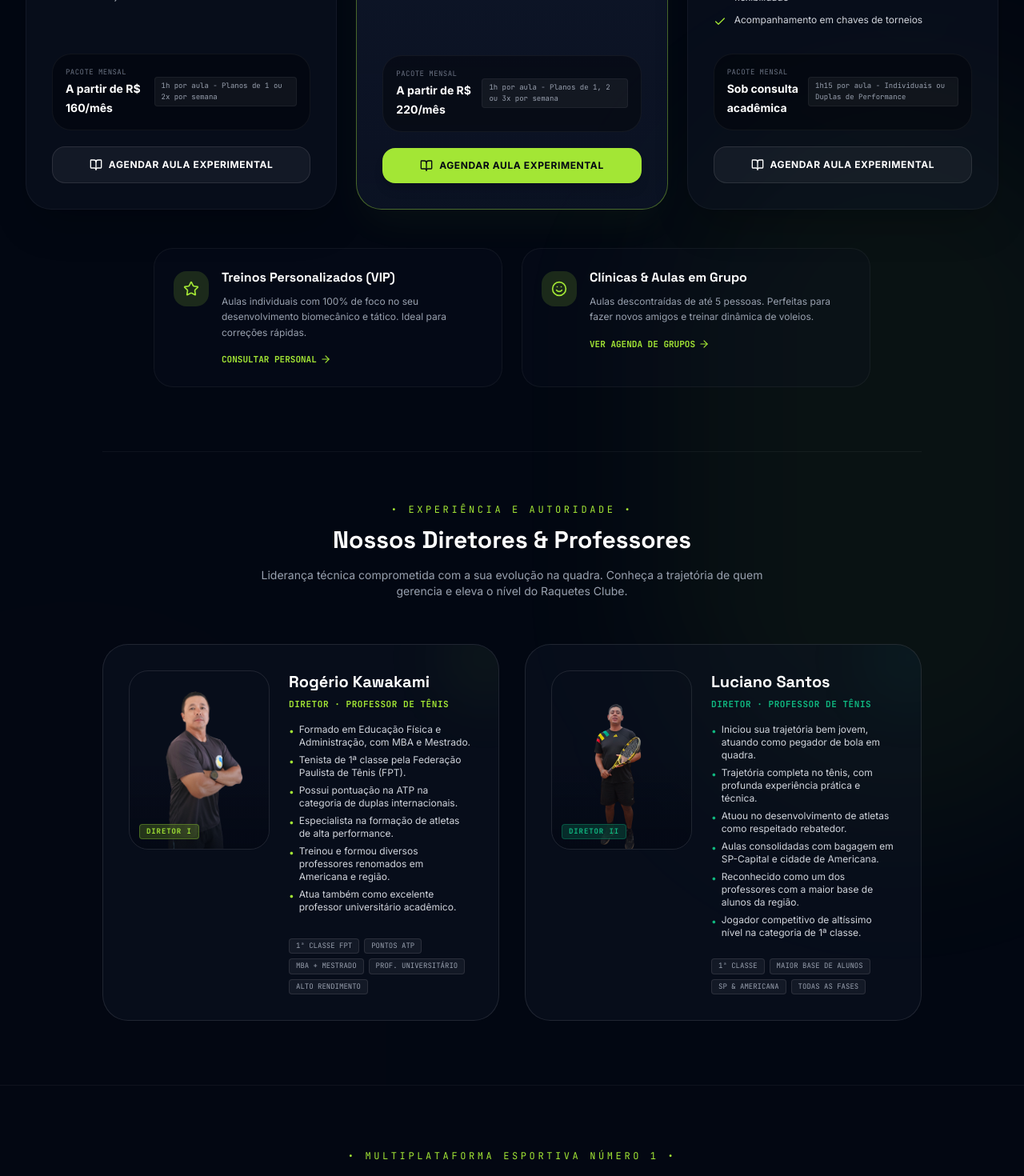
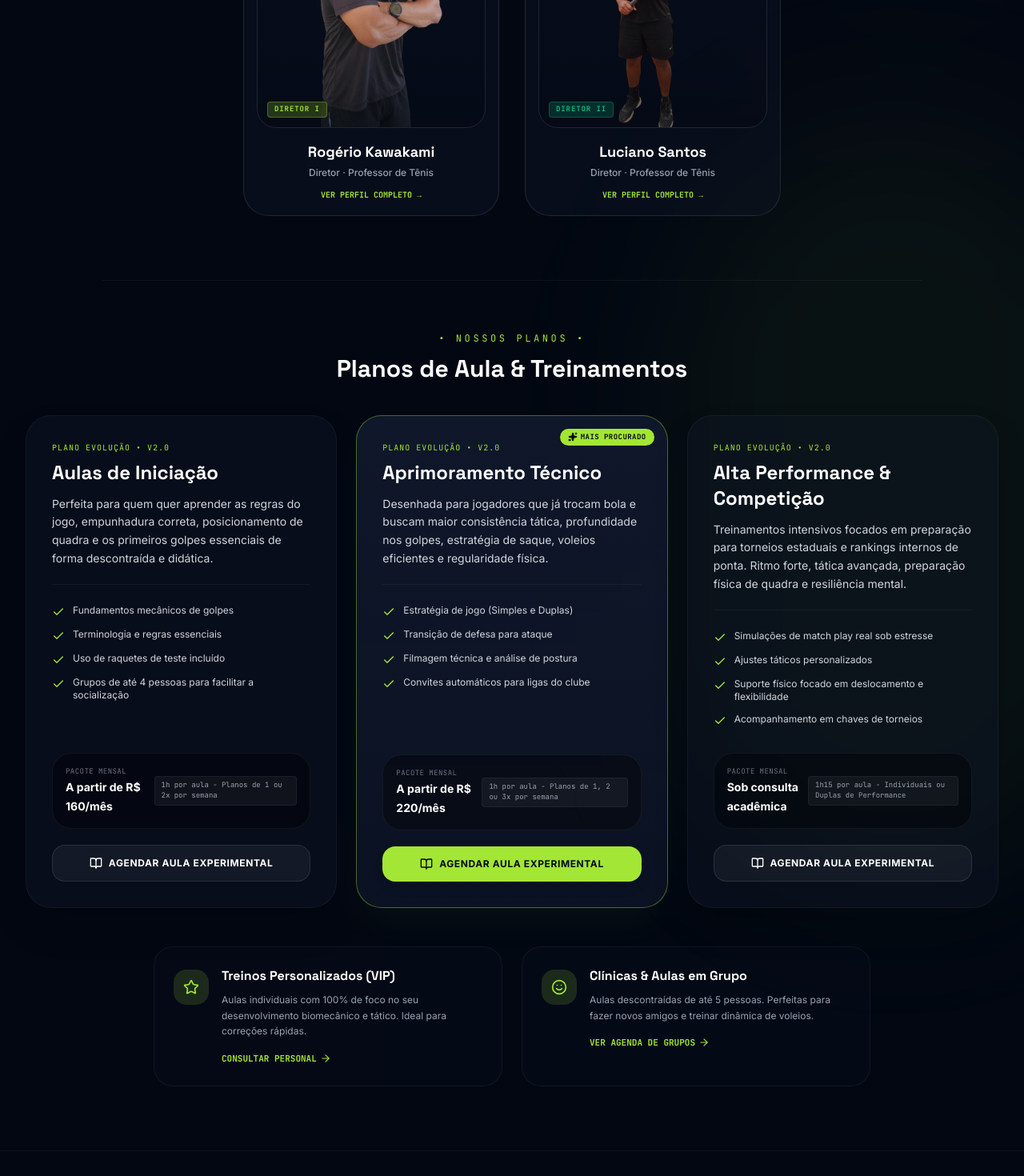
Before and after one commit to raquetesclube20/raquetesclube, a React (Vite) app: page / in a window 1280 px wide. Shown: the part 6200-7670 px from the top of the page at 80% size. Built offline with nearby package versions, Linux system fonts and the light colour scheme.

Commit message:
Reposition teacher section to top and refactor cards to open detailed profiles in interactive modals

```diff
--- a/src/components/AulasProfessores.tsx
+++ b/src/components/AulasProfessores.tsx
@@ -1,14 +1,55 @@
 import { useState } from "react";
 import { COACHING_PLANS } from "../data";
 import { CoachingPlan } from "../types";
-import { motion } from "motion/react";
-import { Check, Calendar, MessageCircle, HelpCircle, Star, Sparkles, Smile, ArrowRight, BookOpen } from "lucide-react";
+import { motion, AnimatePresence } from "motion/react";
+import { Check, Calendar, MessageCircle, HelpCircle, Star, Sparkles, Smile, ArrowRight, BookOpen, X } from "lucide-react";
 import rogerioImg from "../../assets/rogerio.png";
 import lucianoImg from "../../assets/luciano.png";
 
-
 export default function AulasProfessores() {
   const [selectedPlanLevel, setSelectedPlanLevel] = useState<string>("Iniciação");
+  const [activeTeacher, setActiveTeacher] = useState<any | null>(null);
+
+  const TEACHERS = [
+    {
+      id: "rogerio",
+      name: "Rogério Kawakami",
+      title: "Diretor · Professor de Tênis",
+      label: "DIRETOR I",
+      image: rogerioImg,
+      badgeColor: "text-court-neon bg-court-neon/20 border-court-neon/30",
+      hoverColor: "hover:border-court-neon/30",
+      radialColor: "bg-court-neon/5 group-hover:bg-court-neon/10",
+      bullets: [
+        "Formado em Educação Física e Administração, com MBA e Mestrado.",
+        "Tenista de 1ª classe pela Federação Paulista de Tênis (FPT).",
+        "Possui pontuação na ATP na categoria de duplas internacionais.",
+        "Especialista na formação de atletas de alta performance.",
+        "Treinou e formou diversos professores renomados em Americana e região.",
+        "Atua também como excelente professor universitário acadêmico."
+      ],
+      tags: ["1ª classe FPT", "Pontos ATP", "MBA + Mestrado", "Prof. universitário", "Alto rendimento"]
+    },
+    {
+      id: "luciano",
+      name: "Luciano Santos",
+      title: "Diretor · Professor de Tênis",
+      label: "DIRETOR II",
+      image: lucianoImg,
+      badgeColor: "text-court-emerald bg-court-emerald/20 border-court-emerald/30",
+      hoverColor: "hover:border-court-emerald/30",
+      radialColor: "bg-court-emerald/5 group-hover:bg-court-emerald/10",
+      bullets: [
+        "Iniciou sua trajetória bem jovem, atuando como pegador de bola em quadra.",
+        "Trajetória completa no tênis, com profunda experiência prática e técnica.",
+        "Atuou no desenvolvimento de atletas como respeitado rebatedor.",
+        "Aulas consolidadas com bagagem em SP-Capital e cidade de Americana.",
+        "Reconhecido como um dos professores com a maior base de alunos da região.",
+        "Jogador competitivo de altíssimo nível na categoria de 1ª classe."
+      ],
+      tags: ["1ª classe", "Maior base de alunos", "SP & Americana", "Todas as fases"]
+    }
+  ];
 
   const otherSpecialties = [
     {
@@ -47,8 +88,78 @@ export default function AulasProfessores() {
             Nossa Academia de <span className="text-gradient-neon font-extrabold">Aulas & Treinos</span>
           </h2>
           <p className="text-gray-300 text-sm md:text-base">
-            Professores credenciados e experientes prontos para impulsionar seu jogo sob qualquer modalidade de raquete ou areia. Encontre a turma perfecta!
+            Professores credenciados e experientes prontos para impulsionar seu jogo sob qualquer modalidade de raquete ou areia. Encontre a turma perfeita!
           </p>
+        </div>
+
+        {/* Directors & Teachers Section (Moved Up!) */}
+        <div className="mb-20 max-w-5xl mx-auto">
+          <div className="text-center max-w-2xl mx-auto mb-10">
+            <span className="text-xs font-mono tracking-[0.3em] text-court-neon uppercase block mb-3">
+              • EXPERIÊNCIA E AUTORIDADE •
+            </span>
+            <h3 className="font-display font-black text-2xl sm:text-3xl text-white mb-4">
+              Nossos Diretores & Professores
+            </h3>
+            <p className="text-gray-400 text-xs sm:text-sm">
+              Clique na foto de cada diretor para conhecer sua trajetória profissional, formação e especialidades.
+            </p>
+          </div>
+
+          <div className="grid grid-cols-1 sm:grid-cols-2 gap-8 max-w-2xl mx-auto justify-center">
+            {TEACHERS.map((teacher) => (
+              <motion.div
+                key={teacher.id}
+                initial={{ opacity: 0, y: 15 }}
+                whileInView={{ opacity: 1, y: 0 }}
+                viewport={{ once: true }}
+                transition={{ duration: 0.4 }}
+                onClick={() => setActiveTeacher(teacher)}
+                className={`bg-panel-dark/40 border border-white/10 rounded-3xl p-4 text-center cursor-pointer relative overflow-hidden group hover:scale-[1.02] transition-all duration-300 ${teacher.hoverColor}`}
+              >
+                {/* Decorative radial spot */}
+                <div className={`absolute -top-10 -right-10 w-28 h-28 rounded-full blur-2xl pointer-events-none transition-colors ${teacher.radialColor}`} />
+
+                {/* Portrait Image */}
+                <div className="w-full aspect-[4/5] rounded-2xl overflow-hidden border border-white/10 relative mb-4">
+                  <img
+                    src={teacher.image}
+                    alt={teacher.name}
+                    className="w-full h-full object-cover transition-transform duration-500 group-hover:scale-105"
+                    referrerPolicy="no-referrer"
+                  />
+                  <div className="absolute inset-0 bg-gradient-to-t from-dark-bg/80 via-transparent to-transparent opacity-60" />
+                  <span className={`absolute bottom-3 left-3 backdrop-blur-md text-[9px] font-mono tracking-widest font-bold uppercase py-0.5 px-2 border rounded ${teacher.badgeColor}`}>
+                    {teacher.label}
+                  </span>
+                </div>
+
+                {/* Info */}
+                <h4 className="font-display font-black text-lg text-white group-hover:text-court-neon transition-colors">
+                  {teacher.name}
+                </h4>
+                <p className="text-gray-400 text-xs mt-1 font-medium">
+                  {teacher.title}
+                </p>
+
+                <span className="inline-flex items-center gap-1 text-[10px] font-mono text-court-neon font-bold uppercase mt-3 hover:translate-x-0.5 transition-transform">
+                  Ver Perfil Completo →
+                </span>
+              </motion.div>
+            ))}
+          </div>
+        </div>
+
+        {/* Divider */}
+        <div className="border-t border-white/5 my-16 max-w-5xl mx-auto" />
+
+        <div className="text-center max-w-2xl mx-auto mb-10">
+          <span className="text-xs font-mono tracking-[0.3em] text-court-neon uppercase block mb-3">
+            • NOSSOS PLANOS •
+          </span>
+          <h3 className="font-display font-black text-2xl sm:text-3xl text-white mb-4">
+            Planos de Aula & Treinamentos
+          </h3>
         </div>
 
         {/* Major Grid: Main Progressive Levels */}
@@ -125,7 +236,7 @@ export default function AulasProfessores() {
         </div>
 
         {/* Specialized and Custom Formats Row (Bento Bottom Grid) */}
-        <div className="grid grid-cols-1 md:grid-cols-2 gap-6 max-w-4xl mx-auto mb-20">
+        <div className="grid grid-cols-1 md:grid-cols-2 gap-6 max-w-4xl mx-auto">
           {otherSpecialties.map((spec, idx) => {
             const SpecIcon = spec.icon;
             return (
@@ -156,84 +267,66 @@ export default function AulasProfessores() {
           })}
         </div>
 
-        {/* NEW SECTION: Directors & Coach CV Profiles */}
-        <div className="border-t border-white/5 pt-16 max-w-5xl mx-auto">
-          <div className="text-center max-w-2xl mx-auto mb-14">
-            <span className="text-xs font-mono tracking-[0.3em] text-court-neon uppercase block mb-3">
-              • EXPERIÊNCIA E AUTORIDADE •
+      </div>
+
+      {/* Teacher Detail Modal */}
+      <AnimatePresence>
+        {activeTeacher && (
+          <motion.div
+            initial={{ opacity: 0 }}
+            animate={{ opacity: 1 }}
+            exit={{ opacity: 0 }}
+            onClick={() => setActiveTeacher(null)}
+            className="fixed inset-0 z-50 flex items-center justify-center p-4 bg-black/85 backdrop-blur-sm"
+          >
+            <motion.div
+              initial={{ scale: 0.95, y: 15, opacity: 0 }}
+              animate={{ scale: 1, y: 0, opacity: 1 }}
+              exit={{ scale: 0.95, y: 15, opacity: 0 }}
+              className="relative w-full max-w-2xl bg-panel-dark border border-white/10 rounded-3xl p-6 sm:p-8 overflow-hidden shadow-2xl text-left"
+              onClick={(e) => e.stopPropagation()}
+            >
+              <button
+                onClick={() => setActiveTeacher(null)}
+                className="absolute top-4 right-4 p-2 rounded-xl text-gray-400 hover:text-white bg-white/5 hover:bg-white/10 transition-colors border border-white/5"
+              >
+                <X className="w-4 h-4" />
+              </button>
+
+              <div className="flex flex-col sm:flex-row gap-6 items-start">
+                {/* Photo in Modal */}
+                <div className="w-full sm:w-48 aspect-[4/5] sm:h-64 rounded-2xl overflow-hidden shrink-0 border border-white/10 relative">
+                  <img
+                    src={activeTeacher.image}
+                    alt={activeTeacher.name}
+                    className="w-full h-full object-cover"
+                  />
+                  <div className="absolute inset-0 bg-gradient-to-t from-dark-bg/85 via-transparent to-transparent opacity-80" />
+                  <span className={`absolute bottom-3 left-3 backdrop-blur-md text-[9px] font-mono tracking-widest font-bold uppercase py-0.5 px-2 border rounded ${activeTeacher.badgeColor}`}>
+                    {activeTeacher.label}
                   </span>
-            <h3 className="font-display font-black text-2xl sm:text-3xl text-white mb-4">
-              Nossos Diretores & Professores
-            </h3>
-            <p className="text-gray-400 text-xs sm:text-sm">
-              Liderança técnica comprometida com a sua evolução na quadra. Conheça a trajetória de quem gerencia e eleva o nível do Raquetes Clube.
+                </div>
+
+                {/* CV Content in Modal */}
+                <div className="flex-grow space-y-4">
+                  <div>
+                    <h3 className="font-display font-black text-2xl text-white">{activeTeacher.name}</h3>
+                    <p className="text-xs font-mono tracking-wider font-bold text-court-neon uppercase mt-1">
+                      {activeTeacher.title}
                     </p>
                   </div>
 
-          <div className="grid grid-cols-1 lg:grid-cols-2 gap-8">
-            {/* Rogério Kawakami Card */}
-            <motion.div
-              initial={{ opacity: 0, x: -20 }}
-              whileInView={{ opacity: 1, x: 0 }}
-              viewport={{ once: true }}
-              transition={{ duration: 0.5 }}
-              className="bg-panel-dark/40 border border-white/10 rounded-3xl p-6 sm:p-8 text-left flex flex-col sm:flex-row gap-6 items-start relative overflow-hidden group hover:border-court-neon/30 transition-all duration-300"
-            >
-              {/* Decorative radial spot */}
-              <div className="absolute -top-10 -right-10 w-28 h-28 bg-court-neon/5 rounded-full blur-2xl pointer-events-none group-hover:bg-court-neon/10 transition-colors" />
+                  <ul className="space-y-2 text-xs text-gray-300 border-t border-b border-white/5 py-4">
+                    {activeTeacher.bullets.map((bullet: string, idx: number) => (
+                      <li key={idx} className="flex items-start gap-2">
+                        <span className="text-court-neon mt-0.5 shrink-0">•</span>
+                        <span>{bullet}</span>
+                      </li>
+                    ))}
+                  </ul>
 
-              {/* Portrait Image */}
-              <div className="w-full sm:w-44 h-56 rounded-2xl overflow-hidden shrink-0 border border-white/10 relative">
-                <img
-                  src={rogerioImg}
-                  alt="Rogério Kawakami"
-                  className="w-full h-full object-cover transition-transform duration-500 group-hover:scale-105"
-                  referrerPolicy="no-referrer"
-                />
-                <div className="absolute inset-0 bg-gradient-to-t from-dark-bg/85 via-transparent to-transparent opacity-80" />
-                <span className="absolute bottom-3 left-3 bg-court-neon/20 backdrop-blur-md text-[9px] font-mono tracking-widest text-court-neon font-bold uppercase py-0.5 px-2 border border-court-neon/30 rounded">
-                  DIRETOR I
-                </span>
-              </div>
-
-              {/* CV Body */}
-              <div className="flex-grow flex flex-col justify-between h-full space-y-4">
-                <div>
-                  <h4 className="font-display font-black text-xl text-white">Rogério Kawakami</h4>
-                  <span className="text-[11px] font-mono tracking-wider font-bold text-court-neon uppercase">Diretor · Professor de Tênis</span>
-
-                  {/* CV bullets */}
-                  <ul className="space-y-1.5 mt-3.5 text-xs text-gray-300">
-                    <li className="flex items-start gap-1.5">
-                      <span className="text-court-neon mt-0.5">•</span>
-                      <span>Formado em Educação Física e Administração, com MBA e Mestrado.</span>
-                    </li>
-                    <li className="flex items-start gap-1.5">
-                      <span className="text-court-neon mt-0.5">•</span>
-                      <span>Tenista de 1ª classe pela Federação Paulista de Tênis (FPT).</span>
-                    </li>
-                    <li className="flex items-start gap-1.5">
-                      <span className="text-court-neon mt-0.5">•</span>
-                      <span>Possui pontuação na ATP na categoria de duplas internacionais.</span>
-                    </li>
-                    <li className="flex items-start gap-1.5">
-                      <span className="text-court-neon mt-0.5">•</span>
-                      <span>Especialista na formação de atletas de alta performance.</span>
-                    </li>
-                    <li className="flex items-start gap-1.5">
-                      <span className="text-court-neon mt-0.5">•</span>
-                      <span>Treinou e formou diversos professores renomados em Americana e região.</span>
-                    </li>
-                    <li className="flex items-start gap-1.5">
-                      <span className="text-court-neon mt-0.5">•</span>
-                      <span>Atua também como excelente professor universitário acadêmico.</span>
-                    </li>
-                  </ul>
-                </div>
-
-                {/* Badges/Tags */}
                   <div className="flex flex-wrap gap-1.5 pt-2">
-                  {["1ª classe FPT", "Pontos ATP", "MBA + Mestrado", "Prof. universitário", "Alto rendimento"].map(tag => (
+                    {activeTeacher.tags.map((tag: string) => (
                       <span
                         key={tag}
                         className="bg-white/5 border border-white/10 text-gray-400 text-[9px] font-mono uppercase px-2 py-0.5 rounded"
@@ -243,85 +336,11 @@ export default function AulasProfessores() {
                     ))}
                   </div>
                 </div>
-            </motion.div>
-
-            {/* Luciano Santos Card */}
-            <motion.div
-              initial={{ opacity: 0, x: 20 }}
-              whileInView={{ opacity: 1, x: 0 }}
-              viewport={{ once: true }}
-              transition={{ duration: 0.5 }}
-              className="bg-panel-dark/40 border border-white/10 rounded-3xl p-6 sm:p-8 text-left flex flex-col sm:flex-row gap-6 items-start relative overflow-hidden group hover:border-court-emerald/30 transition-all duration-300"
-            >
-              {/* Decorative radial spot */}
-              <div className="absolute -top-10 -right-10 w-28 h-28 bg-court-emerald/5 rounded-full blur-2xl pointer-events-none group-hover:bg-court-emerald/10 transition-colors" />
-
-              {/* Portrait Image */}
-              <div className="w-full sm:w-44 h-56 rounded-2xl overflow-hidden shrink-0 border border-white/10 relative">
-                <img
-                  src={lucianoImg}
-                  alt="Luciano Santos"
-                  className="w-full h-full object-cover transition-transform duration-500 group-hover:scale-105"
-                  referrerPolicy="no-referrer"
-                />
-                <div className="absolute inset-0 bg-gradient-to-t from-dark-bg/85 via-transparent to-transparent opacity-80" />
-                <span className="absolute bottom-3 left-3 bg-court-emerald/20 backdrop-blur-md text-[9px] font-mono tracking-widest text-court-emerald font-bold uppercase py-0.5 px-2 border border-court-emerald/30 rounded">
-                  DIRETOR II
-                </span>
-              </div>
-
-              {/* CV Body */}
-              <div className="flex-grow flex flex-col justify-between h-full space-y-4">
-                <div>
-                  <h4 className="font-display font-black text-xl text-white">Luciano Santos</h4>
-                  <span className="text-[11px] font-mono tracking-wider font-bold text-court-emerald uppercase">Diretor · Professor de Tênis</span>
-
-                  {/* CV bullets */}
-                  <ul className="space-y-1.5 mt-3.5 text-xs text-gray-300">
-                    <li className="flex items-start gap-1.5">
-                      <span className="text-court-emerald mt-0.5">•</span>
-                      <span>Iniciou sua trajetória bem jovem, atuando como pegador de bola em quadra.</span>
-                    </li>
-                    <li className="flex items-start gap-1.5">
-                      <span className="text-court-emerald mt-0.5">•</span>
-                      <span>Trajetória completa no tênis, com profunda experiência prática e técnica.</span>
-                    </li>
-                    <li className="flex items-start gap-1.5">
-                      <span className="text-court-emerald mt-0.5">•</span>
-                      <span>Atuou no desenvolvimento de atletas como respeitado rebatedor.</span>
-                    </li>
-                    <li className="flex items-start gap-1.5">
-                      <span className="text-court-emerald mt-0.5">•</span>
-                      <span>Aulas consolidadas com bagagem em SP-Capital e cidade de Americana.</span>
-                    </li>
-                    <li className="flex items-start gap-1.5">
-                      <span className="text-court-emerald mt-0.5">•</span>
-                      <span>Reconhecido como um dos professores com a maior base de alunos da região.</span>
-                    </li>
-                    <li className="flex items-start gap-1.5">
-                      <span className="text-court-emerald mt-0.5">•</span>
-                      <span>Jogador competitivo de altíssimo nível na categoria de 1ª classe.</span>
-                    </li>
-                  </ul>
-                </div>
-
-                {/* Badges/Tags */}
-                <div className="flex flex-wrap gap-1.5 pt-2">
-                  {["1ª classe", "Maior base de alunos", "SP & Americana", "Todas as fases"].map(tag => (
-                    <span
-                      key={tag}
-                      className="bg-white/5 border border-white/10 text-gray-400 text-[9px] font-mono uppercase px-2 py-0.5 rounded"
-                    >
-                      {tag}
-                    </span>
-                  ))}
-                </div>
               </div>
             </motion.div>
-          </div>
-        </div>
-
-      </div>
+          </motion.div>
+        )}
+      </AnimatePresence>
     </section>
   );
 }
```
Lines whose indentation alone changed are shown as unchanged.
